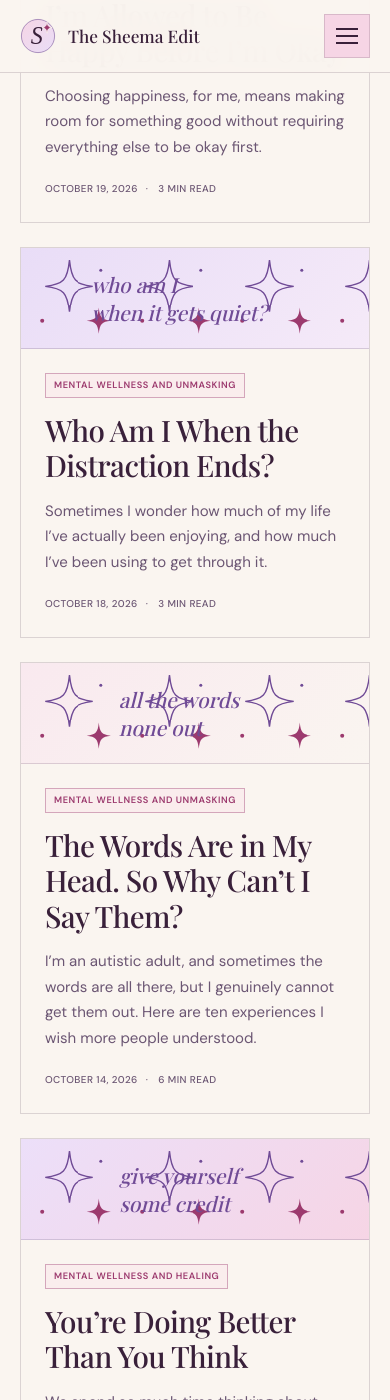
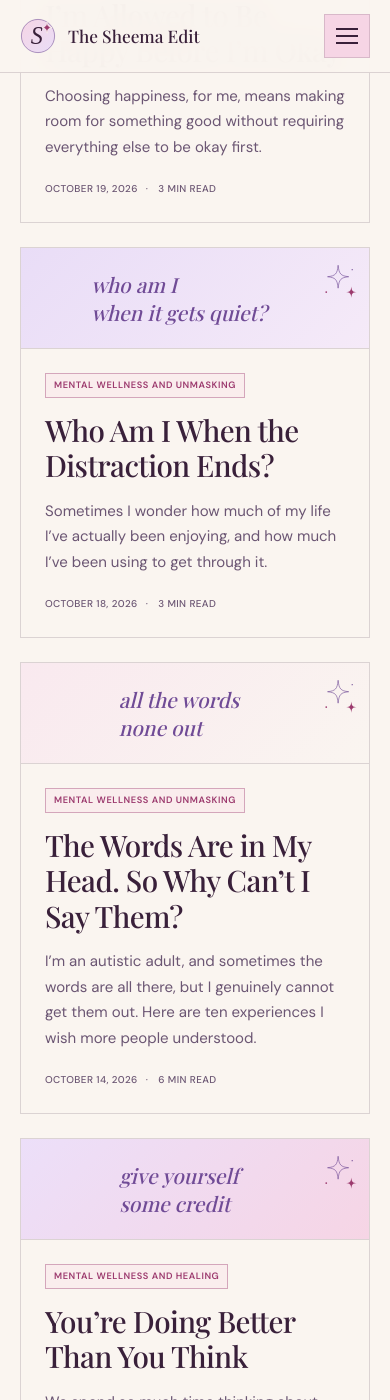
Before and after one commit to rasheemaa/rasheemaa.github.io, a Jekyll site: the page built from index.html, in a window 390 px wide and 1400 px high, scrolled down 1248 px. Built offline with Jekyll 4.4.1, drawn with Linux system fonts in a browser that asks for light colours; some web fonts are replaced.

Commit message:
Keep story cover sparkles restrained

```diff
--- a/assets/css/home-editorial.css
+++ b/assets/css/home-editorial.css
@@ -27,7 +27,7 @@
 .home-editorial .post-card h3{line-height:1.18;font-size:clamp(1.8rem,3vw,2.5rem)}
 .home-editorial .post-card p{line-height:1.8}
 .home-editorial .post-art{min-height:150px;background:var(--cover-wash);border-bottom:var(--border)}
-.home-editorial .post-card:nth-child(2n) .post-art{background:linear-gradient(135deg,#E9DDF7,#F9E9EF)}
+
 .home-editorial .post-art::before{content:'The Sheema Edit';font:italic 400 1.8rem/1.3 'Playfair Display',Georgia,serif;color:#9C3A6E;filter:none;text-shadow:none}
 .home-editorial .post-art::after{content:none}
 .home-editorial .post-meta{font-weight:500;font-size:.7rem;flex-wrap:wrap}
@@ -66,7 +66,7 @@
 .editorial-feature-art{min-height:0;padding:14px 22px;background:linear-gradient(120deg,#F6D5E5,#FAF5F0);border:0;border-left:2px solid #9C3A6E}.editorial-feature-art .cover-quote{padding:0;border:0;text-align:left;font-size:1.18rem;line-height:1.4}.editorial-feature-art br{display:none}.editorial-feature-art br:after{content:' '}
 .home-editorial .section{margin-block:48px}.home-editorial .section-heading{gap:10px;margin-bottom:24px}.home-editorial .section-title{font-size:2.3rem;line-height:1.12}.home-editorial .section-kicker{font-size:.65rem;margin-bottom:10px}.home-editorial .section-heading>p{font-size:.92rem;line-height:1.6}
 .home-editorial .editorial-browse{padding-bottom:20px;gap:10px 20px}.editorial-browse>span{flex-basis:100%}
-.home-editorial .post-grid{gap:24px}.home-editorial .post-art{min-height:0;height:auto;padding:22px 26px;display:block;font-size:0;background:var(--cover-wash)}.home-editorial .post-art:before{display:none}.home-editorial .mobile-cover-note{display:block;font:italic 500 1.3rem/1.35 'Playfair Display',Georgia,serif;color:#9C3A6E;max-width:25ch}.home-editorial .post-card:nth-child(4n+2) .post-art{background:#39203A}.home-editorial .post-card:nth-child(4n+2) .mobile-cover-note{color:#FAF5F0}.home-editorial .post-card:nth-child(4n+3) .post-art{background:#FAF5F0;border-left:3px solid #9C3A6E}.home-editorial .post-card:nth-child(4n) .post-art{background:#F6D5E5}.home-editorial .post-card-copy{padding:24px;gap:0}.home-editorial .post-card h3{font-size:1.85rem;line-height:1.2;margin-bottom:16px;text-wrap:pretty}.home-editorial .category-tag{font-size:.58rem;line-height:1.6;letter-spacing:.06em;margin-bottom:14px;padding:4px 8px}.home-editorial .post-card p{font-size:.94rem;line-height:1.7;margin-bottom:20px}.home-editorial .post-meta{font-size:.62rem;gap:8px;letter-spacing:.04em}.home-editorial .filter-bar{gap:8px;margin-bottom:24px}.home-editorial .filter-button{font-size:.69rem;min-height:44px}.home-editorial .filter-button[aria-pressed=true]{background:#39203A;color:#FAF5F0;border-color:#39203A}
+.home-editorial .post-grid{gap:24px}.home-editorial .post-art{min-height:0;height:auto;padding:22px 26px;display:block;font-size:0;background:var(--cover-wash)}.home-editorial .post-art:before{display:none}.home-editorial .mobile-cover-note{display:block;font:italic 500 1.3rem/1.35 'Playfair Display',Georgia,serif;color:#9C3A6E;max-width:25ch}.home-editorial .post-card-copy{padding:24px;gap:0}.home-editorial .post-card h3{font-size:1.85rem;line-height:1.2;margin-bottom:16px;text-wrap:pretty}.home-editorial .category-tag{font-size:.58rem;line-height:1.6;letter-spacing:.06em;margin-bottom:14px;padding:4px 8px}.home-editorial .post-card p{font-size:.94rem;line-height:1.7;margin-bottom:20px}.home-editorial .post-meta{font-size:.62rem;gap:8px;letter-spacing:.04em}.home-editorial .filter-bar{gap:8px;margin-bottom:24px}.home-editorial .filter-button{font-size:.69rem;min-height:44px}.home-editorial .filter-button[aria-pressed=true]{background:#39203A;color:#FAF5F0;border-color:#39203A}
 .home-editorial .soft-reset-preview{height:auto;padding:14px;background:#F6D5E5}.home-editorial .soft-reset-preview img{width:100%;height:auto}.home-editorial .soft-reset-copy{padding:26px}.home-editorial .soft-reset-copy h3{font-size:1.8rem;margin-bottom:16px}.home-editorial .soft-reset-copy p{font-size:.95rem;line-height:1.7;margin-bottom:22px}
 .home-editorial .about-slice{padding:28px;gap:20px}.home-editorial .about-sticker{width:64px;max-width:64px;font-size:2.5rem}.home-editorial .about-copy h2{font-size:2.15rem;margin-bottom:18px}.home-editorial .about-copy p{font-size:.96rem;line-height:1.75}.home-editorial .social-strip{padding:28px;gap:22px}.home-editorial .social-strip h2{font-size:2rem;line-height:1.15}.home-editorial .social-strip p{font-size:.94rem;line-height:1.7}
 }
--- a/index.html
+++ b/index.html
@@ -31,7 +31,7 @@
 <script async src="https://www.googletagmanager.com/gtag/js?id=G-C7XV3YJCZE"></script>
 <script>window.dataLayer=window.dataLayer||[];function gtag(){dataLayer.push(arguments)}gtag('js',new Date());gtag('config','G-C7XV3YJCZE');</script>
 <script type="application/ld+json">{"@context":"https://schema.org","@graph":[{"@type":"Person","@id":"https://thesheemaedit.com/#rasheema-abdullah","name":"Rasheema Abdullah","alternateName":"Sheema","url":"https://thesheemaedit.com/about.html","sameAs":["https://www.instagram.com/_rasheemaa/","https://www.tiktok.com/@_rasheemaa"]},{"@type":"WebSite","@id":"https://thesheemaedit.com/#website","url":"https://thesheemaedit.com/","name":"The Sheema Edit","alternateName":"Sheema Edit","description":"Personal stories about mental wellness, unmasking, motherhood, chronic illness, lifestyle, beauty, and real life.","publisher":{"@id":"https://thesheemaedit.com/#rasheema-abdullah"},"inLanguage":"en-US"},{"@type":"Blog","@id":"https://thesheemaedit.com/#blog","url":"https://thesheemaedit.com/","name":"The Sheema Edit","isPartOf":{"@id":"https://thesheemaedit.com/#website"},"author":{"@id":"https://thesheemaedit.com/#rasheema-abdullah"},"inLanguage":"en-US"}]}</script>
-<link rel="stylesheet" href="/assets/css/home-editorial.css?v=2"/>
+<link rel="stylesheet" href="/assets/css/home-editorial.css?v=3"/>
 </head>
 <body class="home-editorial">
 <a class="skip-link" href="#main">Skip to the good stuff</a>
--- a/service-worker.js
+++ b/service-worker.js
@@ -1,4 +1,4 @@
-const CACHE_NAME = "sheema-edit-editorial-v66";
+const CACHE_NAME = "sheema-edit-editorial-v67";
 const CORE_SHELL = [
   "/",
   "/index.html",
@@ -7,7 +7,7 @@
   "/offline.html",
   "/site.webmanifest",
   "/assets/css/editorial.css?v=3",
-  "/assets/css/home-editorial.css?v=2",
+  "/assets/css/home-editorial.css?v=3",
   "/assets/js/main.js?v=4",
   "/assets/images/favicon.svg?v=2",
   "/assets/images/sheema-sparkles.svg",
```
